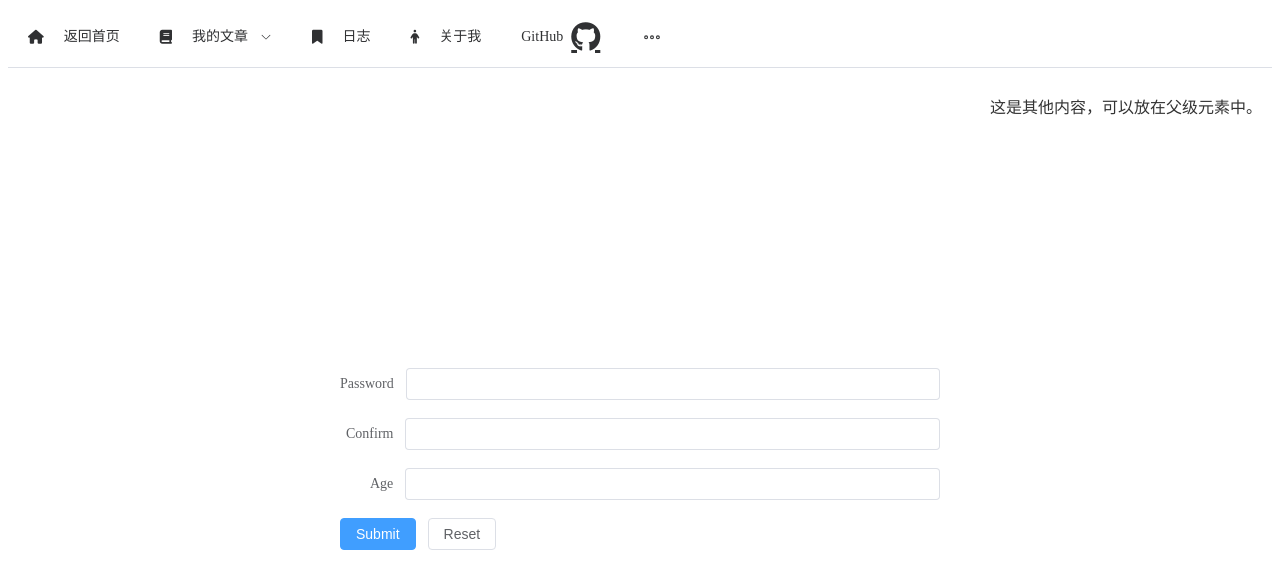
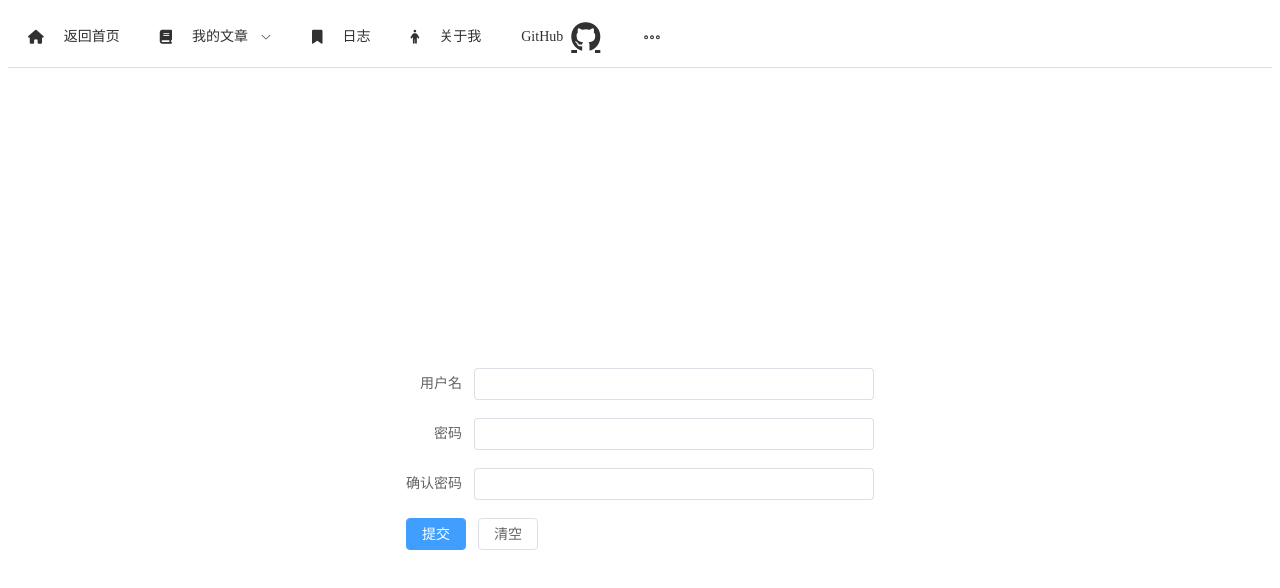
Before and after one commit to yitaoxianyu/my-blog, a Vue app: page /register in a window 1280 px wide. Shown: the top 588 px of the page. Built offline with nearby package versions, Linux system fonts and the light colour scheme.

Commit message:
feat(register.vue):注册组件基本实现，差一个邮箱验证码

```diff
--- a/src/components/Register.vue
+++ b/src/components/Register.vue
@@ -10,50 +10,47 @@
           label-width="auto"
           class="demo-ruleForm"
         >
-          <el-form-item label="Password" prop="pass">
-            <el-input v-model="ruleForm.pass" type="password" autocomplete="off" />
+          <el-form-item label="用户名" prop="username">
+            <el-input v-model="ruleForm.username" />
           </el-form-item>
-          <el-form-item label="Confirm" prop="checkPass">
+          <el-form-item label="密码" prop="password">
+            <el-input v-model="ruleForm.password" type="text" autocomplete="off" style="width: 400px;"/>
+          </el-form-item>
+          <el-form-item label="确认密码" prop="checkPassword">
             <el-input
-              v-model="ruleForm.checkPass"
+              v-model="ruleForm.checkPassword"
               type="password"
               autocomplete="off"
             />
           </el-form-item>
-          <el-form-item label="Age" prop="age">
-            <el-input v-model.number="ruleForm.age" />
-          </el-form-item>
           <el-form-item>
             <el-button type="primary" @click="submitForm(ruleFormRef)">
-              Submit
+              提交
             </el-button>
-            <el-button @click="resetForm(ruleFormRef)">Reset</el-button>
+            <el-button @click="resetForm(ruleFormRef)">清空</el-button>
           </el-form-item>
         </el-form>
       </div>
       <!-- 可以在这里添加其他内容 -->
-      <div class="additional-content">
-        <p>这是其他内容，可以放在父级元素中。</p>
-      </div>
     </div>
   </template>
 
   <script lang="ts" setup>
   import { reactive, ref } from 'vue'
   import type { FormInstance, FormRules } from 'element-plus'
+  import axios from 'axios';
 
   const ruleFormRef = ref<FormInstance>()
 
-  const checkAge = (rule: any, value: any, callback: any) => {
+  const checkUsername = (rule: any, value: any, callback: any) => {
     if (!value) {
-      return callback(new Error('Please input the age'))
+      return callback(new Error('请输入用户名'))
     }
     setTimeout(() => {
-      if (!Number.isInteger(value)) {
-        callback(new Error('Please input digits'))
-      } else {
-        if (value < 18) {
-          callback(new Error('Age must be greater than 18'))
+     {
+       if(value.includes(' ')) callback(new Error('含有非法字符(空格)'))
+        if (value.length >= 10) {
+          callback(new Error('用户名长度不超过10位'))
         } else {
           callback()
         }
@@ -62,46 +59,62 @@
   }
 
   const validatePass = (rule: any, value: any, callback: any) => {
-    if (value === '') {
-      callback(new Error('Please input the password'))
+    if (!value) {
+      return callback(new Error('请输入密码'))
     } else {
-      if (ruleForm.checkPass !== '') {
-        if (!ruleFormRef.value) return
-        ruleFormRef.value.validateField('checkPass')
-      }
-      callback()
+        setTimeout(() => {
+            if(value.includes(' ')) return callback(new Error('含有非法字符(空格)'))
+            if(value.length >= 16) return callback(new Error('密码过长,不超过16位'))
+            callback();
+        },1000)
     }
   }
 
-  const validatePass2 = (rule: any, value: any, callback: any) => {
+  const validateCheckPassword = (rule: any, value: any, callback: any) => {
     if (value === '') {
-      callback(new Error('Please input the password again'))
-    } else if (value !== ruleForm.pass) {
-      callback(new Error("Two inputs don't match!"))
-    } else {
-      callback()
+      return callback(new Error('请确认密码'))
+    } else{
+        setTimeout(() => {
+            if(value !== ruleForm.password) return callback(new Error('两次密码不一致'));
+            callback()
+        },1000)
     }
   }
 
   const ruleForm = reactive({
-    pass: '',
-    checkPass: '',
-    age: '',
+    password: '',
+    checkPassword: '',
+    username: '',
   })
 
   const rules = reactive<FormRules<typeof ruleForm>>({
-    pass: [{ validator: validatePass, trigger: 'blur' }],
-    checkPass: [{ validator: validatePass2, trigger: 'blur' }],
-    age: [{ validator: checkAge, trigger: 'blur' }],
+    password: [{ validator: validatePass, trigger: 'blur' }],
+    checkPassword: [{ validator: validateCheckPassword, trigger: 'blur' }],
+    username: [{ validator: checkUsername, trigger: 'blur' }],
   })
 
   const submitForm = (formEl: FormInstance | undefined) => {
     if (!formEl) return
-    formEl.validate((valid) => {
+    formEl.validate(async (valid) => {
       if (valid) {
-        console.log('submit!')
+        try{
+            const response = await axios.post('/notify/register',
+                {
+                    username : ruleForm.username,
+                    password : ruleForm.password,
+                },
+                {
+                    withCredentials:true,
+                    timeout:5000,
+                }
+            )
+            const data = response.data
+            console.log("返回的数据:",data)
+        }catch(e){
+
+        }
       } else {
-        console.log('error submit!')
+        console.log('存在非法字段!')
       }
     })
   }
@@ -124,14 +137,9 @@
   .input-field-container {
     display: flex;
     justify-content: center; /* 水平居中内容 */
-    width: 100%; /* 使输入框容器宽度为100% */
+    align-items: center;
     max-width: 600px; /* 限制最大宽度 */
+    height: 100vh;
   }
 
-  .additional-content {
-    position: absolute; /* 绝对定位的内容 */
-    top: 10px; /* 可以根据需要调整位置 */
-    right: 10px; /* 可以根据需要调整位置 */
-    color: #333; /* 其他内容的样式 */
-  }
   </style>
--- a/vite.config.ts
+++ b/vite.config.ts
@@ -13,9 +13,9 @@ export default defineConfig({
   server: {
     proxy: {
       '/api': {
-        target: 'http://localhost:8080/admin', // 后端服务器地址
+        target: 'http://localhost:8080', // 后端服务器地址
         changeOrigin: true,
-        rewrite: (path) => path.replace(/^\/api/, ''), // 可选：重写路径
+        rewrite: (path) => path.replace(/^\/api/, '/admin'), // 可选：重写路径
       },
       '/user': {
         target: 'http://localhost:8080', // 基本 URL
```
